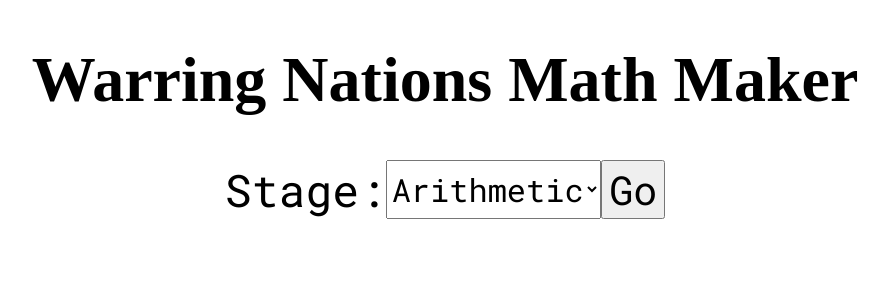
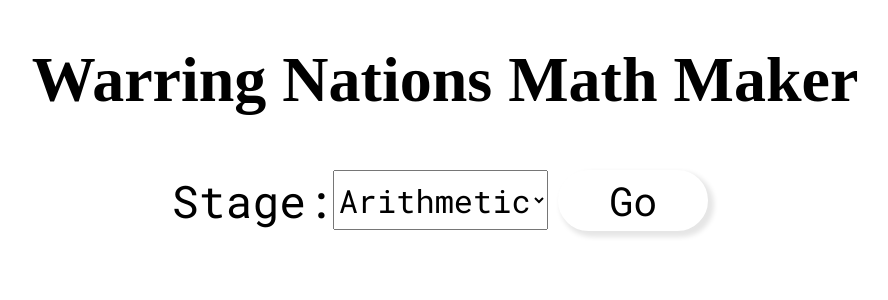
Before and after one commit to truongmleon/Warring-Nations-MoreMathE, a React (Vite) app in the folder Math Generator Website/: page / in a window 1280 px wide. Shown: the top 300 px of the page, without its empty margins (195-1083 px from the left). Built offline with nearby package versions, Linux system fonts and the light colour scheme; a web font is replaced by a local one.

Commit message:
data and front ui done

```diff
--- a/Math Generator Website/src/components/Header.tsx
+++ b/Math Generator Website/src/components/Header.tsx
@@ -1,3 +1,8 @@
+const getProblem = () => {
+  let stageValue = (document.getElementById("stages") as HTMLInputElement).value;
+
+}
+
 const Header = () => {
   return (
     <div className="">
@@ -14,7 +19,7 @@ const Header = () => {
       <option value="abstract">Abstract</option>
     </select>
 
-    <button id="go">Go</button>
+    <button onClick={() => getProblem()} id="go">Go</button>
     </div>
 
     </div>
--- a/Math Generator Website/src/styles/styles.css
+++ b/Math Generator Website/src/styles/styles.css
@@ -20,10 +20,22 @@ body, html {
 
 #go {
   font-size: 2.5em;
+  background-color: #fff;
+  width: 150px;
+  margin: 10px;
+  border: 3px #fff solid;
+  border-radius: 40px;
+  box-shadow: 4px 4px 5px 2px rgba(0, 0, 0, 0.1);
+  transition: 0.2s;
+}
+
+#go:hover {
+  box-shadow: 2px 2px 2px 2px rgba(0, 0, 0, 0.1);
 }
 
 #stages {
   font-size: 2em;
+  height: 60px;
 }
 
 #label {
@@ -33,4 +45,5 @@ body, html {
 .flex {
   display: flex;
   justify-content: center;
+  align-items: center;
 }/*# sourceMappingURL=styles.css.map */
--- a/Math Generator Website/src/styles/styles.scss
+++ b/Math Generator Website/src/styles/styles.scss
@@ -24,10 +24,22 @@ body, html {
 
 #go {
     font-size: 2.5em;
+    background-color: #fff;
+    width: 150px;
+    margin: 10px;
+    border: 3px #fff solid;
+    border-radius: 40px;
+    box-shadow: 4px 4px 5px 2px rgba(0, 0, 0, 0.1);
+    transition: 0.2s;
+}
+
+#go:hover {
+    box-shadow: 2px 2px 2px 2px rgba(0, 0, 0, 0.1);
 }
 
 #stages {
     font-size: 2em;
+    height: 60px;
 }
 
 #label {
@@ -37,4 +49,5 @@ body, html {
 .flex {
     display: flex;
     justify-content: center;
+    align-items: center;
 }
```
Also changed, not shown: 1 other file (tests, documents, lock files or other folders).
